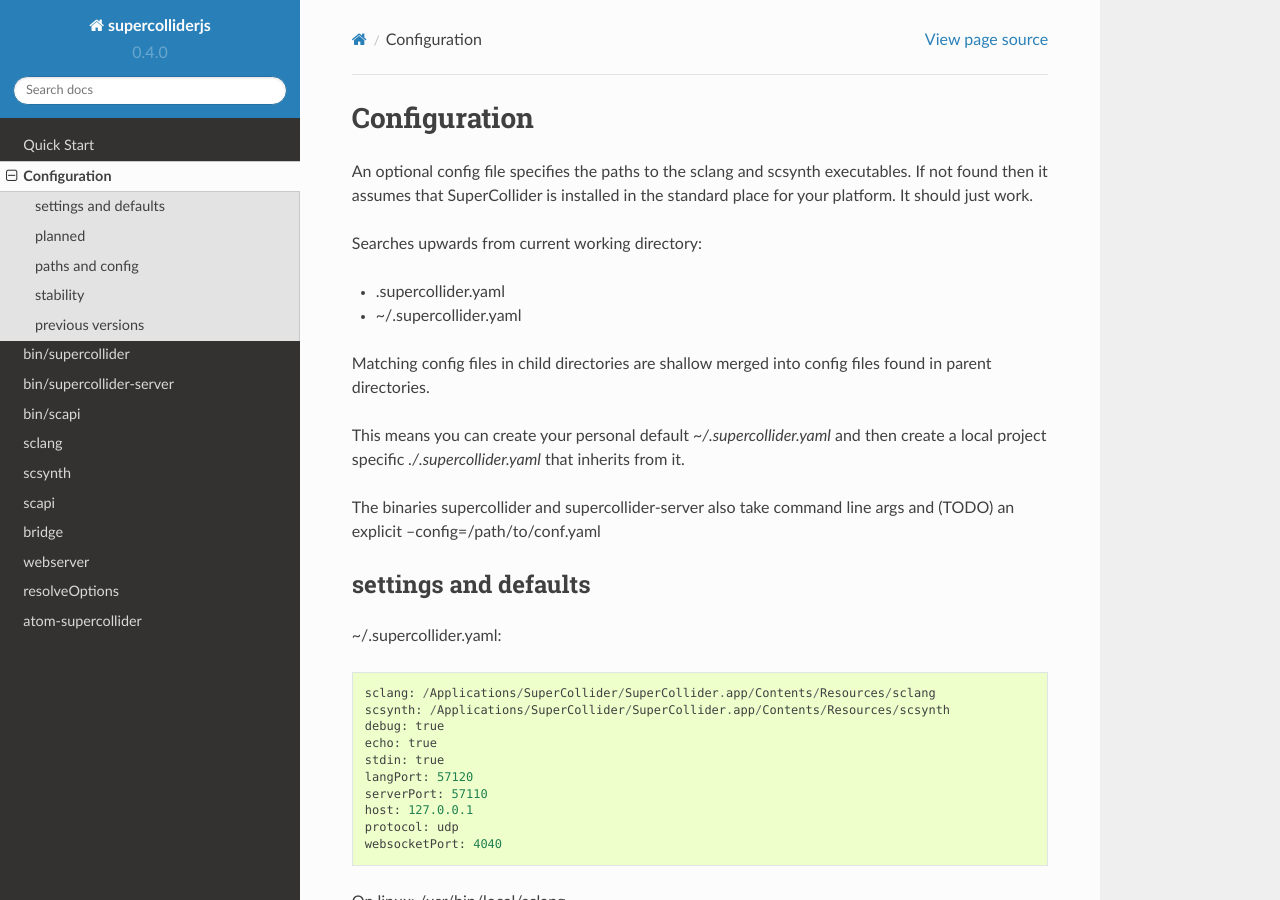
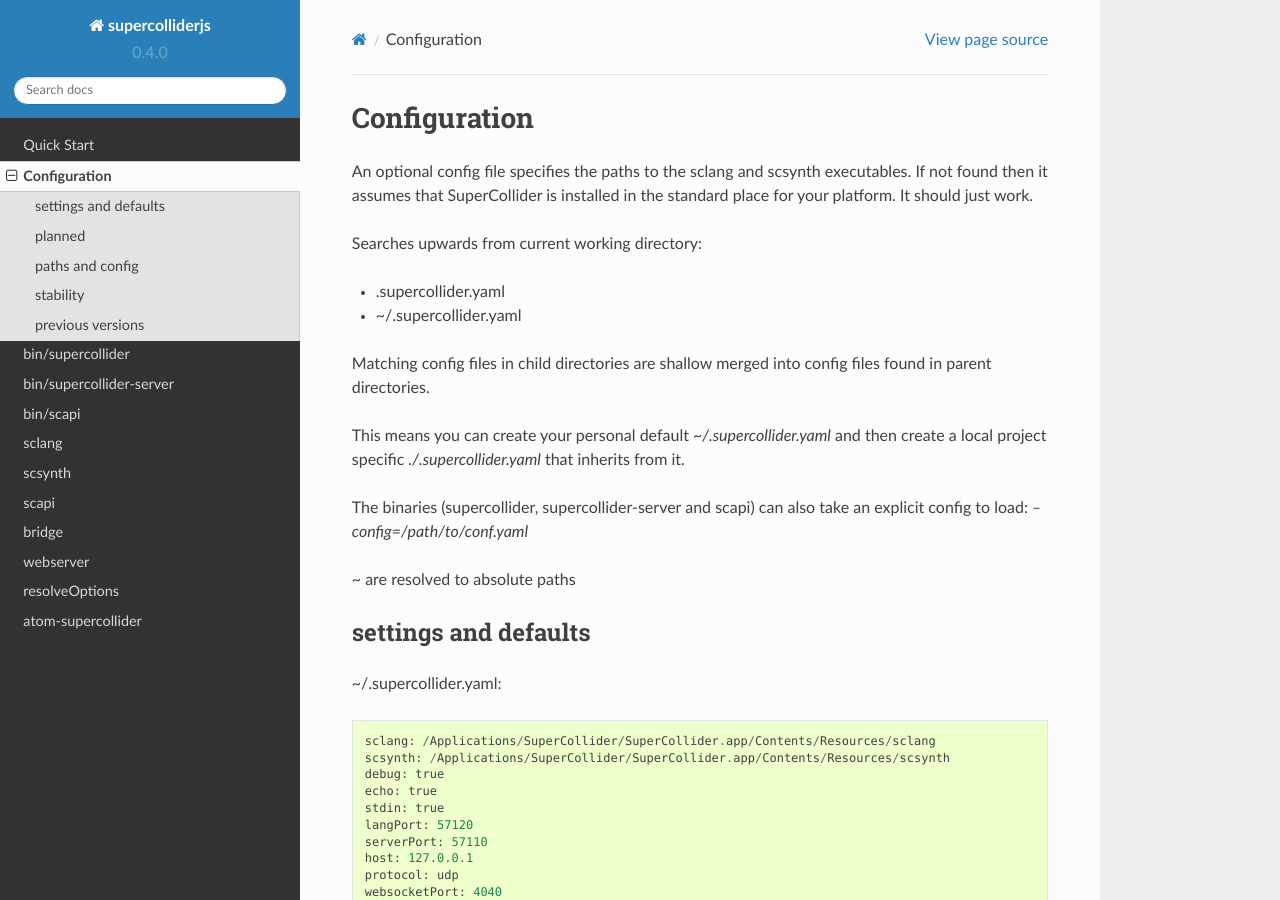
Before and after one commit to crucialfelix/supercolliderjs, a Sphinx documentation site: the page built from docs/configuration.rst, in a window 1280 px wide and 900 px high. Built offline with Sphinx 7.4.7 and the Read the Docs theme 2.0.0, drawn with Linux system fonts in a browser that asks for light colours.

Commit message:
load --config=/path/to/a/config.yaml if specified

```diff
--- a/docs/configuration.rst
+++ b/docs/configuration.rst
@@ -12,7 +12,10 @@
 
 This means you can create your personal default `~/.supercollider.yaml` and then create a local project specific `./.supercollider.yaml` that inherits from it.
 
-The binaries supercollider and supercollider-server also take command line args and (TODO) an explicit --config=/path/to/conf.yaml
+The binaries (supercollider, supercollider-server and scapi) can also take an explicit config to load: `--config=/path/to/conf.yaml`
+
+~ are resolved to absolute paths
+
 
 settings and defaults
 ---------------------
--- a/docs/resolveOptions.rst
+++ b/docs/resolveOptions.rst
@@ -5,7 +5,7 @@
 
 Looks for '.supercollider.yaml' starting from current working directory.
 
-see :doc:configuration
+see :doc:`configuration`
 
 
 Usage::
--- a/package.json
+++ b/package.json
@@ -19,7 +19,8 @@
     "colors": "0.6.x",
     "commander": "2.2.x",
     "commander-config": "0.0.3",
-    "untildify": "~1.0.0"
+    "untildify": "~1.0.0",
+    "js-yaml": "~3.1.0"
   },
   "devDependencies": {
     "grunt": "0.4.x",
```
Also changed, not shown: 1 other file.
